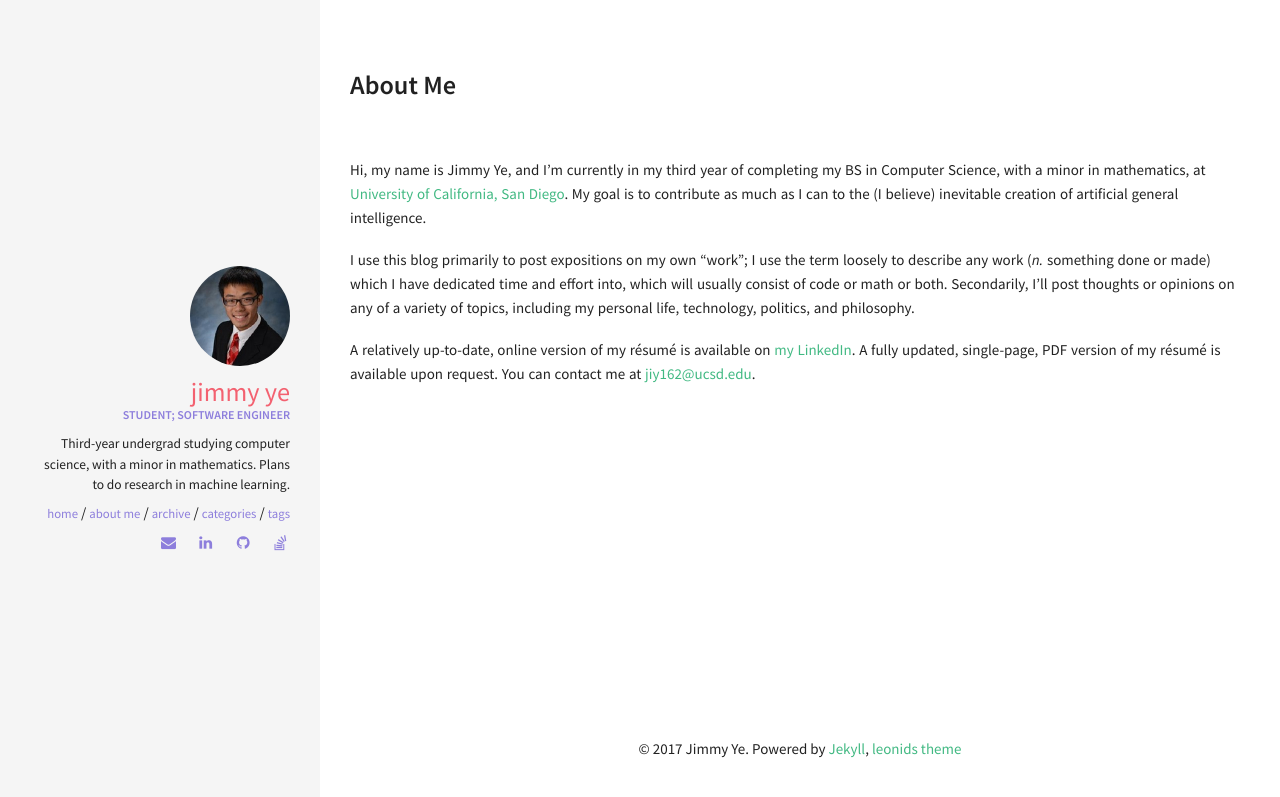
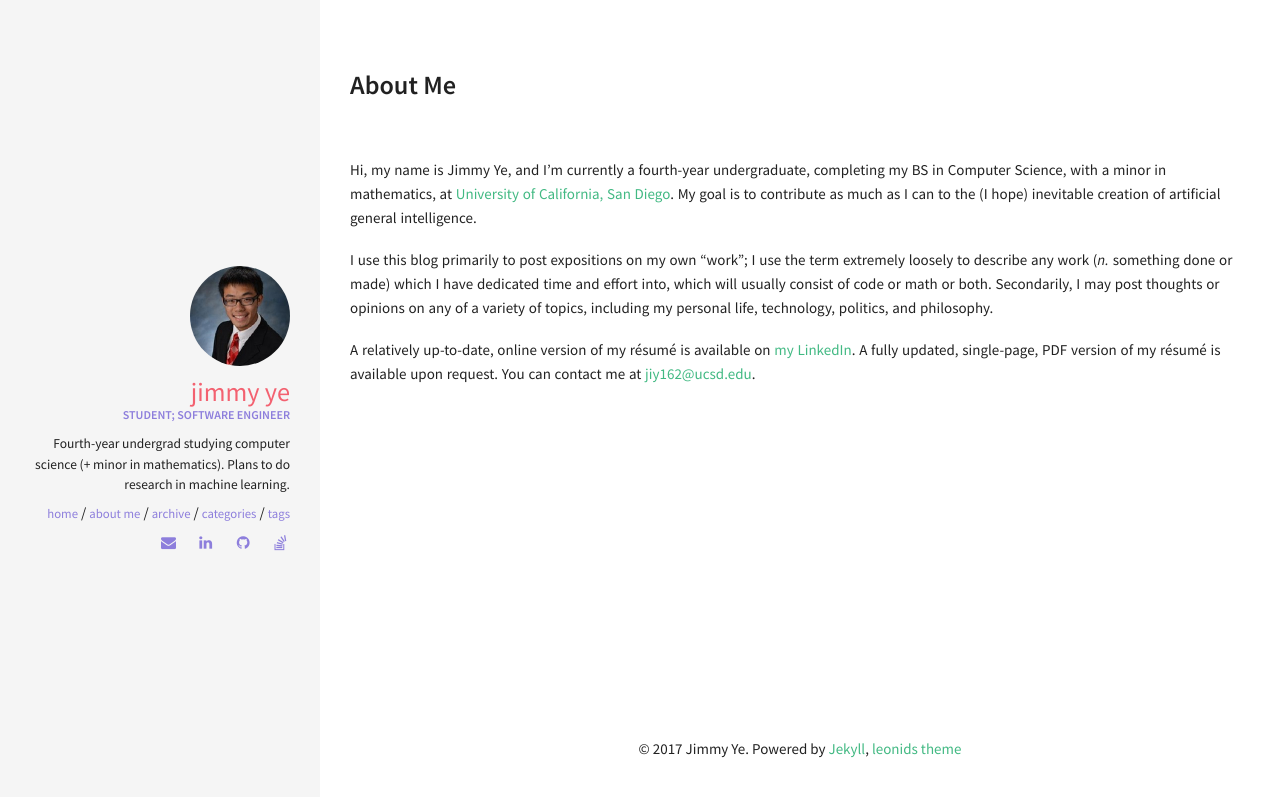
Before and after one commit to rationalis/rationalis.github.io, a Jekyll site: the page built from about.md, in a window 1280 px wide. Shown: the top 797 px of the page. Built offline with Jekyll 4.4.1, drawn with Linux system fonts in a browser that asks for light colours.

Commit message:
Minor updates.

```diff
--- a/_config.yml
+++ b/_config.yml
@@ -5,7 +5,7 @@
 #
 title: Jimmy Ye
 email:
-description: Third-year undergrad at University of California, San Diego. Computer science, minor in mathematics. Planning to do research in machine learning.
+description: Fourth-year undergrad at University of California, San Diego. Computer science, minor in mathematics. Planning to do research in machine learning.
 url: # the base hostname & protocol for your site
 
 
@@ -36,7 +36,7 @@ owner:
   name: Jimmy Ye
   avatar: avatar.jpg
   job: "Student; Software Engineer"
-  bio: "Third-year undergrad studying computer science, with a minor in mathematics. Plans to do research in machine learning."
+  bio: "Fourth-year undergrad studying computer science (+ minor in mathematics). Plans to do research in machine learning."
   email: jiy162@ucsd.edu
   disqus-shortname:
   twitter: #username
--- a/about.md
+++ b/about.md
@@ -4,17 +4,17 @@ title:  About Me
 permalink: /about/
 ---
 
-Hi, my name is Jimmy Ye, and I'm currently in my third year of completing my BS
-in Computer Science, with a minor in mathematics,
-at [University of California, San Diego](http://ucsd.edu). My goal is to
-contribute as much as I can to the (I believe) inevitable creation of artificial
-general intelligence.
+Hi, my name is Jimmy Ye, and I'm currently a fourth-year undergraduate,
+completing my BS in Computer Science, with a minor in mathematics, at
+[University of California, San Diego](http://ucsd.edu). My goal is to contribute
+as much as I can to the (I hope) inevitable creation of artificial general
+intelligence.
 
 I use this blog primarily to post expositions on my own "work"; I use the term
-loosely to describe any work (*n.* something done or made) which I have
-dedicated time and effort into, which will usually consist of code or math or
-both. Secondarily, I'll post thoughts or opinions on any of a variety of topics,
-including my personal life, technology, politics, and philosophy.
+extremely loosely to describe any work (*n.* something done or made) which I
+have dedicated time and effort into, which will usually consist of code or math
+or both. Secondarily, I may post thoughts or opinions on any of a variety of
+topics, including my personal life, technology, politics, and philosophy.
 
 A relatively up-to-date, online version of my résumé is available
 on [my LinkedIn](https://www.linkedin.com/in/jimmy-ye-a3333b82). A fully
```
